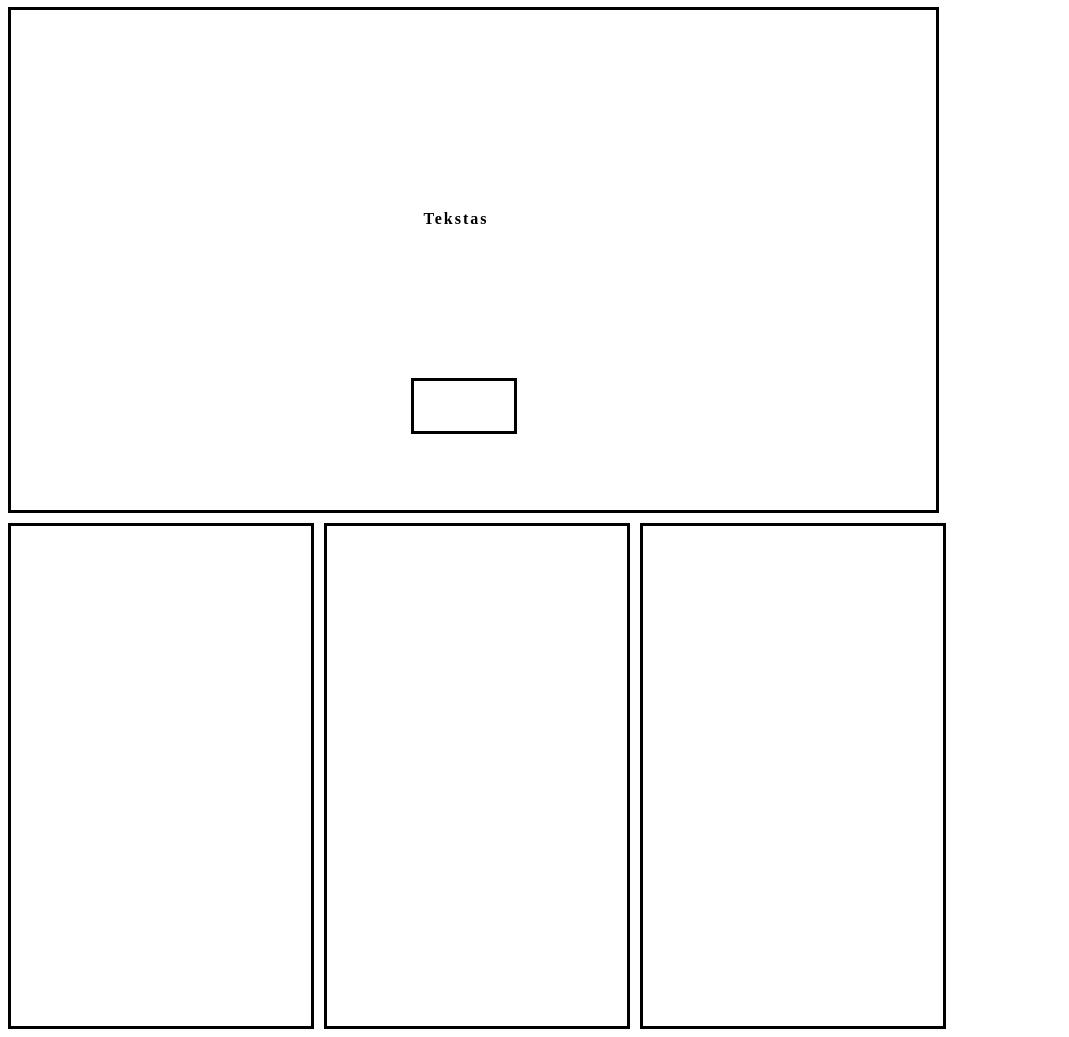
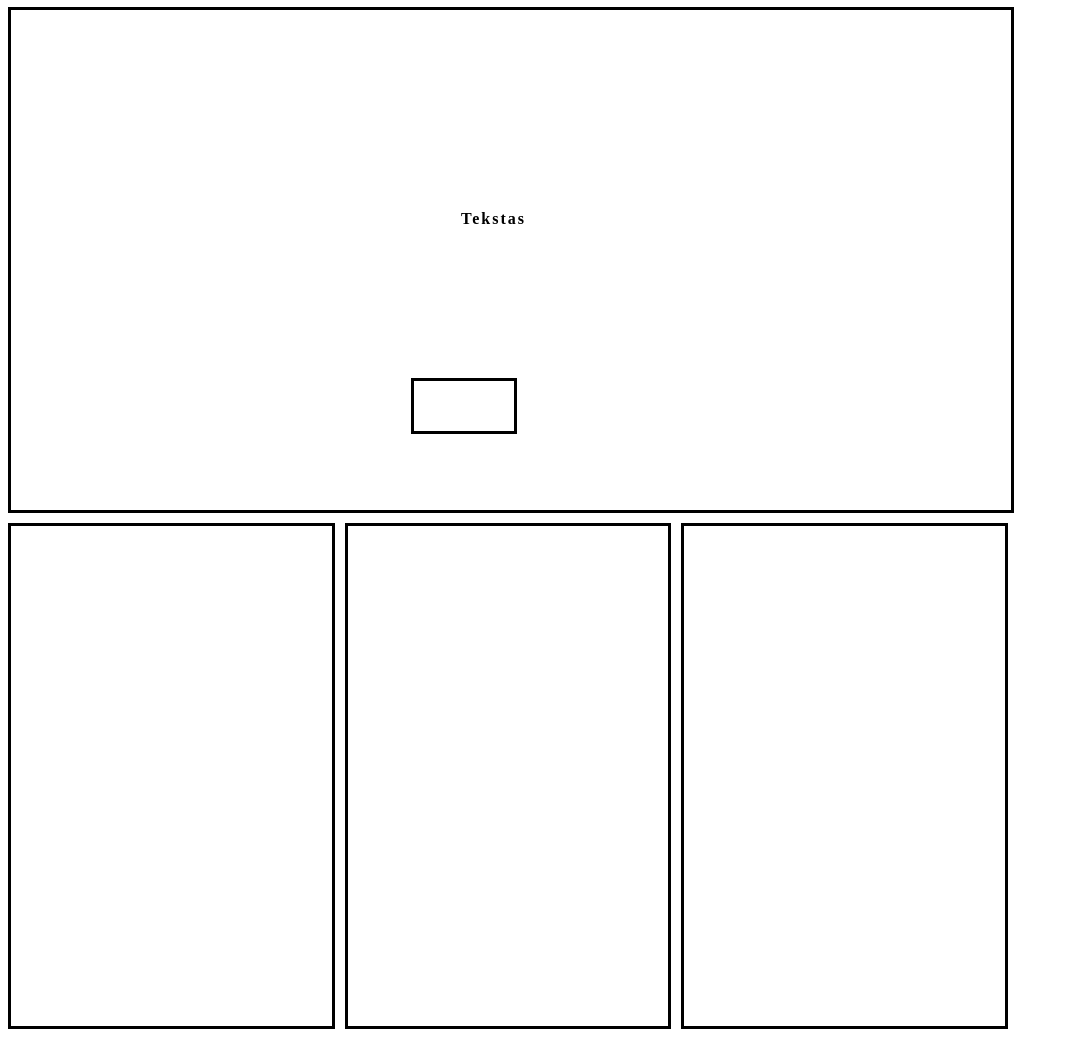
Before and after one commit to Vaisad/FS2021-2022, a plain HTML site: page leksjon8.html in a window 1280 px wide. Shown: the part 73-1110 px from the top of the page, without its empty margins (0-1069 px from the left). Drawn offline with Linux system fonts and the light colour scheme.

Commit message:
leksjon9

```diff
--- a/leksjon8.css
+++ b/leksjon8.css
@@ -2,11 +2,17 @@ h1 {
     text-align: center;
 }
 
+body {
+    width: 1000px;
+
+}
+
 .box-1 {
-    width: 925px;
+    width: 100%;
     height: 500px;
     border: black 3px solid;
     margin-bottom: 10px;
+
 }
 
 p {
@@ -31,6 +37,7 @@ p {
 
 .box-2 {
     display: flex;
+
 }
 
 .small-box2 {
@@ -38,6 +45,7 @@ p {
     height: 500px;
     border: black 3px solid;
     margin-right: 10px;
+    width: 33%;
 }
 
 .small-box3 {
@@ -45,10 +53,12 @@ p {
     height: 500px;
     border: black 3px solid;
     margin-right: 10px;
+    width: 33%;
 }
 
 .small-box4 {
     width: 300px;
     height: 500px;
     border: black 3px solid;
+    width: 33%;
 }
--- /dev/null
+++ b/leksjon9.css
@@ -0,0 +1,46 @@
+
+ .container{
+    height: 100%;
+    width: 100%;
+    background-color: red;
+    border: 1px solid black;
+}
+.box-1{
+
+    height: 300px;
+    width: 300px;
+ background-color: blue;
+ padding: 30px;
+ border: 4px solid black;
+}
+.box-2{
+    height: 300px;
+    width: 300px;
+ background-color: blue;
+ padding: 50px;
+ border: 4px solid black;
+}
+.box-3{
+    height: 100px;
+    width: 45%;
+ background-color: blue;
+ padding: 50px;
+ border: 4px solid black;
+}
+.box-4{
+    height: 250px;
+    width: 200px;
+ background-image: url(veliava.jpg);
+ padding: 50px;
+ border: 4px solid yellowgreen;
+ background-size: cover ;
+
+}
+button{
+    width: 150px;
+    padding: 25px;
+    border: 2px solid black;
+    border-radius: 5px;
+    cursor: pointer;
+    margin: 200px 400px;
+}
```
Also changed, not shown: leksjon9.html (added, +20 -0 lines), veliava.jpg (added).
